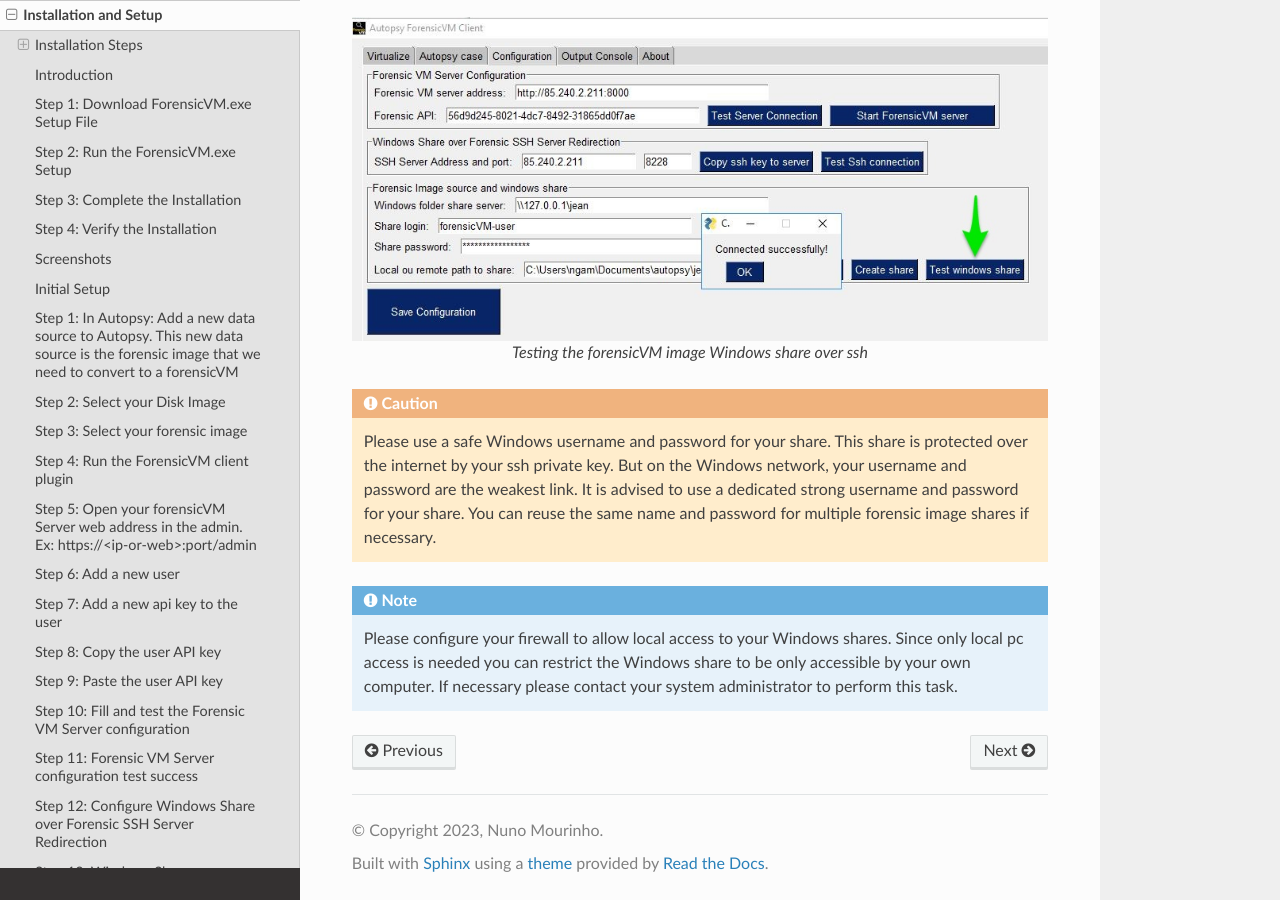
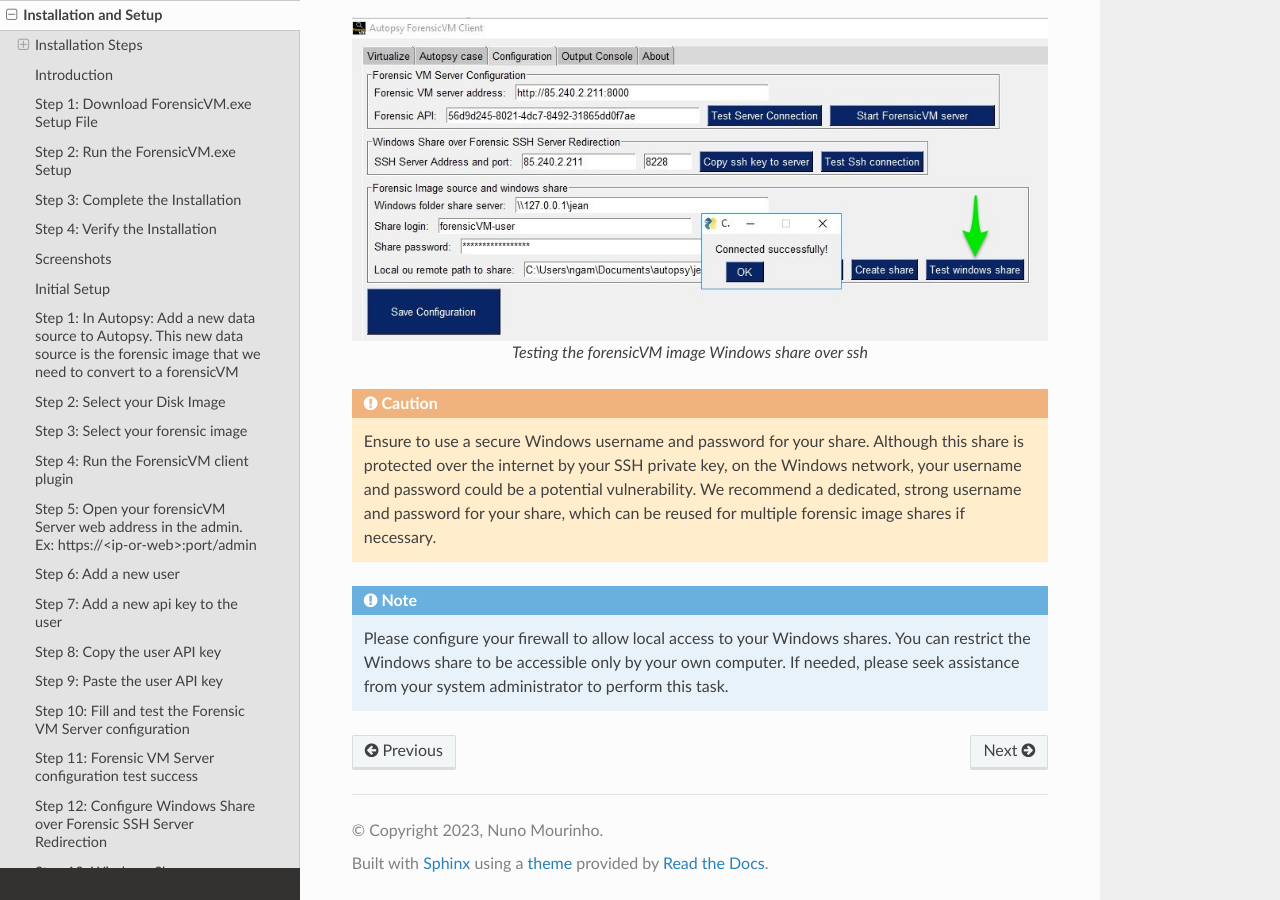
Before and after one commit to nunomourinho/ForensicVMServerAndClientDocs, a Sphinx documentation site: the page built from docs/user/installation_and_setup.rst, in a window 1280 px wide and 900 px high, scrolled down 12653 px. Built offline with Sphinx 7.4.7 and the Read the Docs theme 2.0.0, drawn with Linux system fonts in a browser that asks for light colours; pages that are not in the unit, such as notebooks, are missing from menus.

Commit message:
Update installation_and_setup.rst

```diff
--- a/docs/user/installation_and_setup.rst
+++ b/docs/user/installation_and_setup.rst
@@ -293,7 +293,7 @@
    Testing the forensicVM image Windows share over ssh
 
 .. CAUTION::
-   Please use a safe Windows username and password for your share. This share is protected over the internet by your ssh private key. But on the Windows network, your username and password are the weakest link. It is advised to use a dedicated strong username and password for your share. You can reuse the same name and password for multiple forensic image shares if necessary.
+   Ensure to use a secure Windows username and password for your share. Although this share is protected over the internet by your SSH private key, on the Windows network, your username and password could be a potential vulnerability. We recommend a dedicated, strong username and password for your share, which can be reused for multiple forensic image shares if necessary.
 
 .. NOTE::
-   Please configure your firewall to allow local access to your Windows shares. Since only local pc access is needed you can restrict the Windows share to be only accessible by your own computer. If necessary please contact your system administrator to perform this task.
+   Please configure your firewall to allow local access to your Windows shares. You can restrict the Windows share to be accessible only by your own computer. If needed, please seek assistance from your system administrator to perform this task.
```
